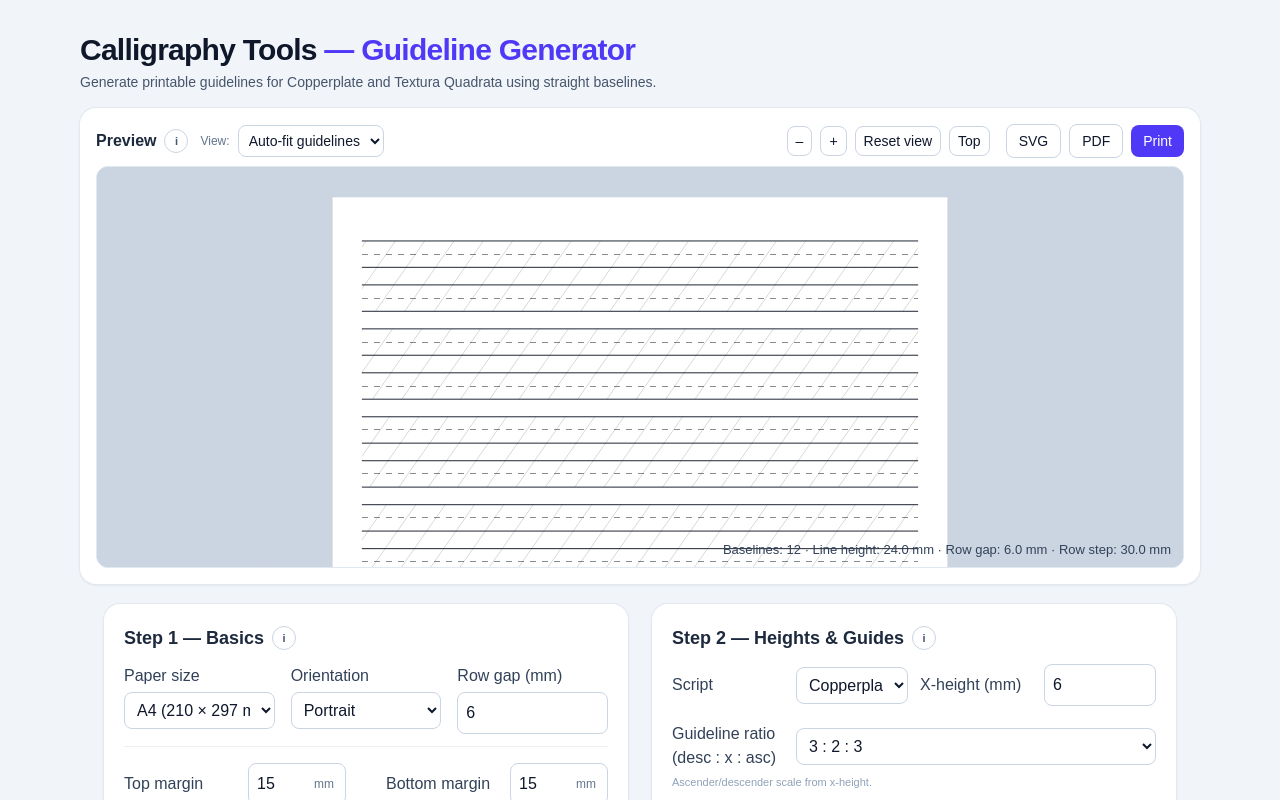
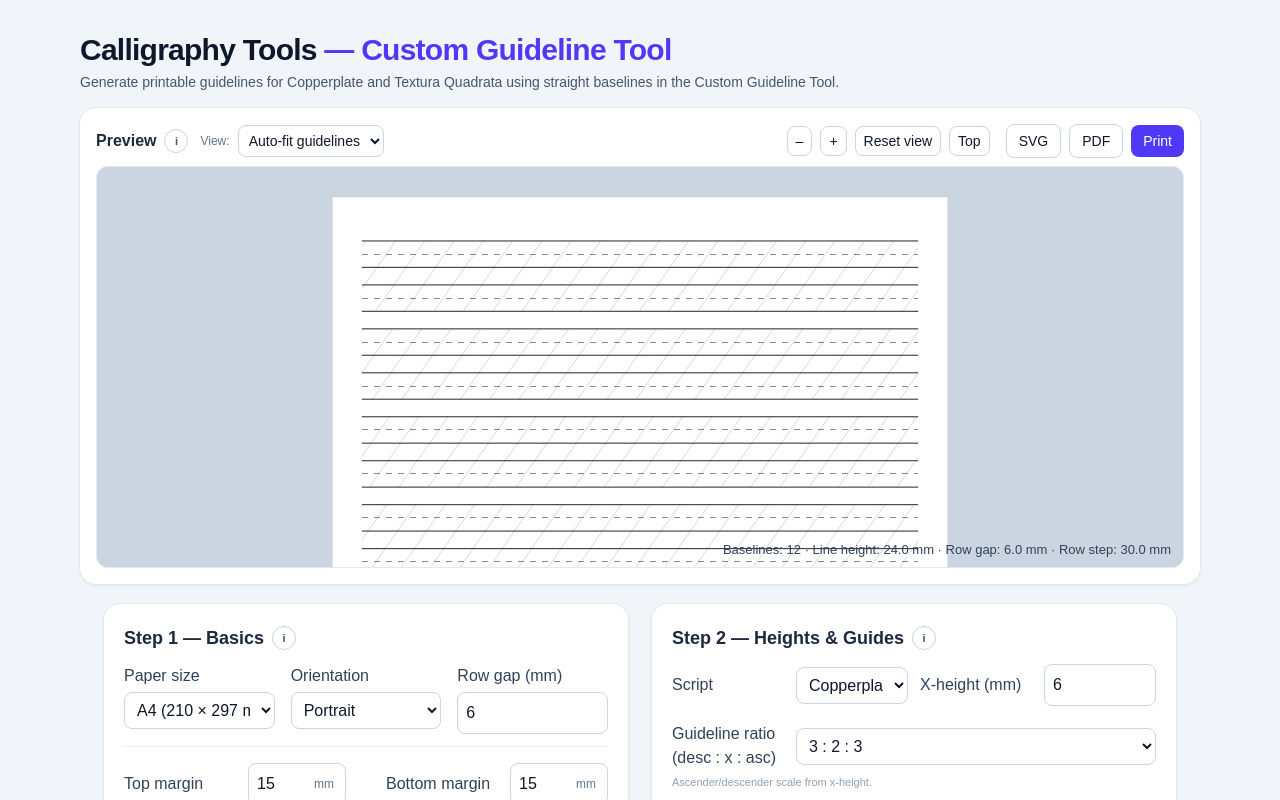
Before and after one commit to mashw/calligraphy-tools, a Next.js app: page /guidelines in a window 1280 px wide. Shown: the top 800 px of the page. Built offline with nearby package versions, Linux system fonts and the light colour scheme.

Commit message:
Add crossing key helper and retitle guideline tool

```diff
--- a/src/app/guidelines/page.tsx
+++ b/src/app/guidelines/page.tsx
@@ -1122,10 +1122,10 @@ const slantAngleDeg = useMemo(() => {
       <header className="px-6 pt-8 pb-4">
         <div className="max-w-[1120px] mx-auto">
           <h1 className="text-3xl font-semibold tracking-tight">
-            Calligraphy Tools <span className="text-indigo-600">— Guideline Generator</span>
+            Calligraphy Tools <span className="text-indigo-600">— Custom Guideline Tool</span>
           </h1>
           <p className="mt-1 text-sm text-slate-600">
-            Generate printable guidelines for Copperplate and Textura Quadrata using straight baselines.
+            Generate printable guidelines for Copperplate and Textura Quadrata using straight baselines in the Custom Guideline Tool.
           </p>
         </div>
       </header>
--- /dev/null
+++ b/src/lib/intersections.ts
@@ -0,0 +1,18 @@
+export function crossingKey(c: {
+  aId: string;
+  bId: string;
+  aSeg: number;
+  bSeg: number;
+}) {
+  const id1 = c.aId < c.bId ? c.aId : c.bId;
+  const id2 = c.aId < c.bId ? c.bId : c.aId;
+
+  const s1 = c.aId === id1 ? c.aSeg : c.bSeg;
+  const s2 = c.aId === id1 ? c.bSeg : c.aSeg;
+
+  // bucket so small movement doesn't break identity
+  const q1 = Math.round(s1 / 5) * 5;
+  const q2 = Math.round(s2 / 5) * 5;
+
+  return `${id1}|${id2}|${q1}|${q2}`;
+}
```
